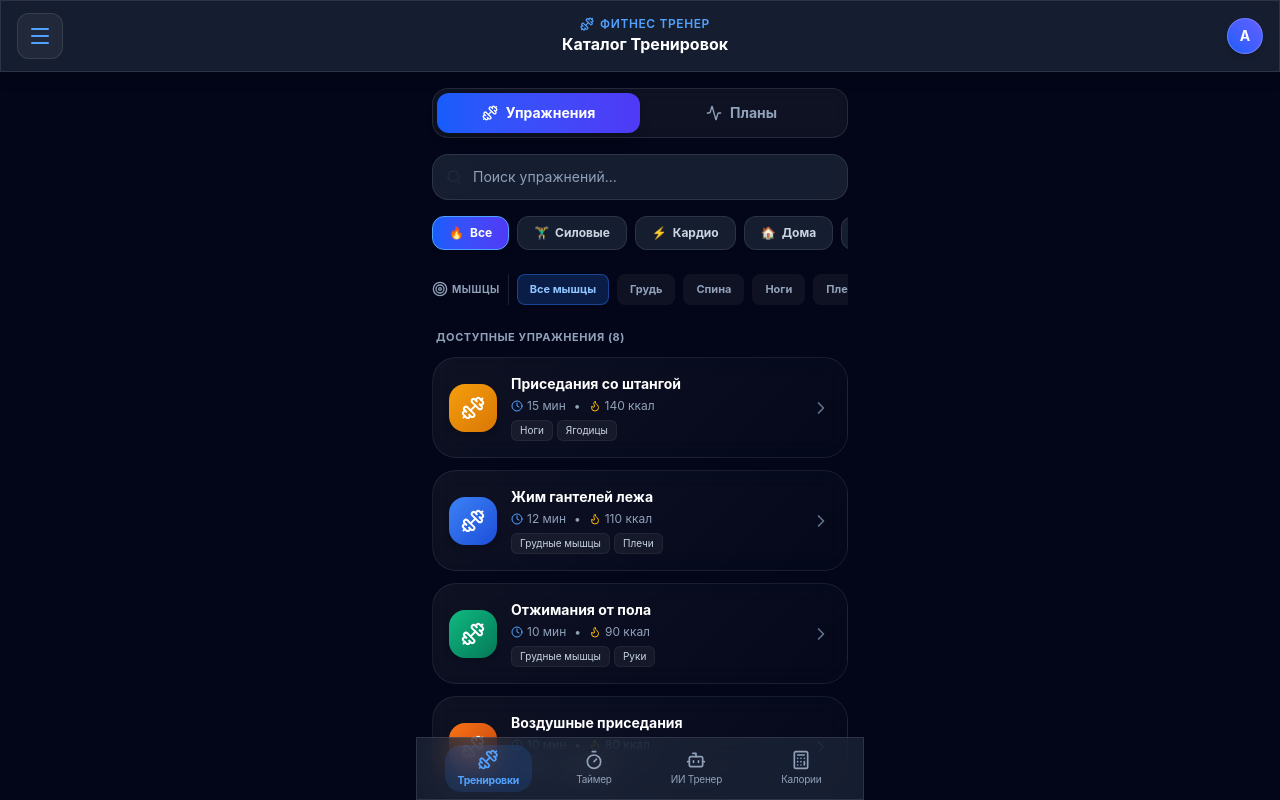
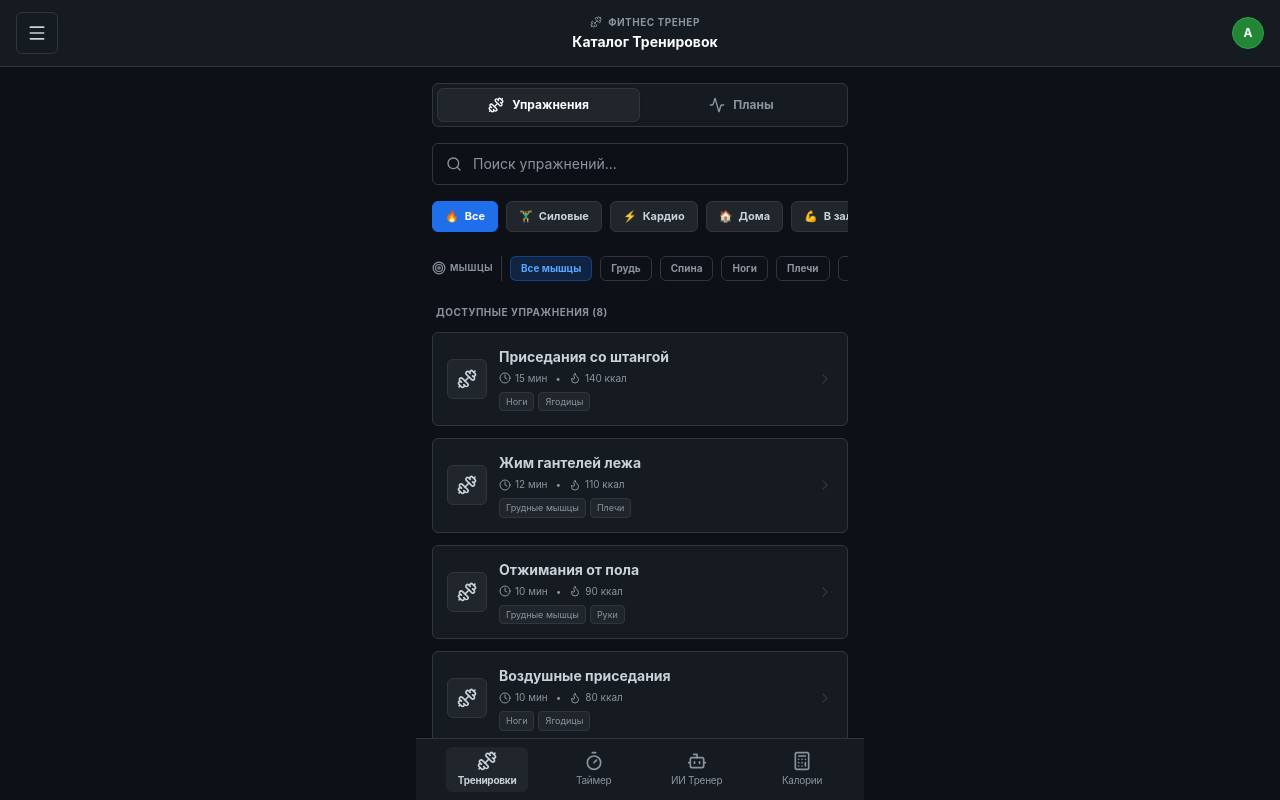
Before and after one commit to jixat/fitnes-trener, a React (Vite) app: page / in a window 1280 px wide. Shown: the top 800 px of the page. Built offline with nearby package versions, Linux system fonts and the light colour scheme.

Commit message:
Apply strict GitHub dark theme

```diff
--- a/src/App.jsx
+++ b/src/App.jsx
@@ -95,7 +95,7 @@ export default function App() {
   };
 
   return (
-    <div className="min-h-screen bg-slate-950 text-slate-100 flex flex-col selection:bg-blue-500 selection:text-white">
+    <div className="min-h-screen bg-[#0d1117] text-[#c9d1d9] flex flex-col selection:bg-[#238636] selection:text-white">
       {/* Header Bar */}
       <Header
         onOpenDrawer={() => setIsDrawerOpen(true)}
@@ -131,9 +131,9 @@ export default function App() {
                     setCurrentView('list');
                   }
                 }}
-                className="text-xs font-bold text-blue-400 hover:text-blue-300 flex items-center gap-1 bg-blue-500/10 px-3 py-1.5 rounded-xl border border-blue-500/20 active:scale-95 transition-all"
+                className="text-xs font-bold text-[#58a6ff] hover:text-[#79c0ff] flex items-center gap-1 bg-transparent px-3 py-1.5 rounded-md border border-[#30363d] active:scale-95 transition-all"
               >
-                <ArrowLeft className="w-3.5 h-3.5" /> К списку
+                <ArrowLeft className="w-3.5 h-3.5" /> Назад
               </button>
             </div>
           )}
@@ -173,7 +173,7 @@ export default function App() {
       </main>
 
       {/* Bottom Sticky Mobile Navigation Bar */}
-      <nav className="fixed bottom-0 left-0 right-0 glass-panel border-t border-white/10 z-30 px-3 py-2 flex justify-around items-center max-w-md mx-auto backdrop-blur-2xl">
+      <nav className="fixed bottom-0 left-0 right-0 bg-[#161b22] border-t border-[#30363d] z-30 px-3 py-2 flex justify-around items-center max-w-md mx-auto">
         {[
           { id: 'workouts', label: 'Тренировки', icon: Dumbbell },
           { id: 'timer', label: 'Таймер', icon: Timer },
@@ -189,10 +189,10 @@ export default function App() {
                 triggerHaptic('light');
                 setActiveTab(tab.id);
               }}
-              className={`flex flex-col items-center justify-center py-1 px-3 rounded-2xl transition-all duration-200 ${
+              className={`flex flex-col items-center justify-center py-1 px-3 rounded-md transition-all duration-200 ${
                 isActive
-                  ? 'text-blue-400 bg-blue-500/15 font-bold scale-105'
-                  : 'text-slate-400 hover:text-slate-200'
+                  ? 'text-[#c9d1d9] bg-[#21262d] font-bold'
+                  : 'text-[#8b949e] hover:text-[#c9d1d9]'
               }`}
             >
               <Icon className="w-5 h-5 mb-0.5" />
--- a/src/components/Header.jsx
+++ b/src/components/Header.jsx
@@ -1,5 +1,5 @@
 import React from 'react';
-import { Menu, Dumbbell, User, Sparkles } from 'lucide-react';
+import { Menu, Dumbbell } from 'lucide-react';
 import { useTelegram } from '../hooks/useTelegram';
 
 export function Header({ onOpenDrawer, title, activeTab }) {
@@ -11,30 +11,30 @@ export function Header({ onOpenDrawer, title, activeTab }) {
   };
 
   return (
-    <header className="sticky top-0 z-30 w-full glass-panel border-b border-white/10 px-4 py-3 flex items-center justify-between shadow-lg backdrop-blur-xl">
-      {/* Left: Hamburger menu icon matching sketch */}
+    <header className="sticky top-0 z-30 w-full bg-[#161b22] border-b border-[#30363d] px-4 py-3 flex items-center justify-between">
+      {/* Left: Hamburger menu icon */}
       <button
         onClick={handleMenuClick}
-        className="p-2.5 rounded-xl bg-white/5 hover:bg-white/10 active:scale-95 transition-all duration-200 border border-white/10 text-white flex items-center justify-center focus:outline-none"
+        className="p-2.5 rounded-md bg-transparent hover:bg-[#21262d] active:scale-95 transition-all duration-200 border border-[#30363d] text-[#c9d1d9] flex items-center justify-center focus:outline-none"
         aria-label="Open side menu"
       >
-        <Menu className="w-6 h-6 text-blue-400" />
+        <Menu className="w-5 h-5" />
       </button>
 
-      {/* Center: Dynamic title matching sketch ("наименование") */}
+      {/* Center: Dynamic title */}
       <div className="flex flex-col items-center justify-center text-center px-2 flex-1 mx-2">
-        <div className="flex items-center gap-1.5 text-xs font-semibold uppercase tracking-wider text-blue-400">
-          <Dumbbell className="w-3.5 h-3.5" />
+        <div className="flex items-center gap-1.5 text-[10px] font-bold uppercase tracking-wider text-[#8b949e]">
+          <Dumbbell className="w-3 h-3" />
           <span>Фитнес Тренер</span>
         </div>
-        <h1 className="text-base font-bold text-white truncate max-w-[200px]">
+        <h1 className="text-sm font-bold text-white truncate max-w-[200px] mt-0.5">
           {title || 'Каталог Тренировок'}
         </h1>
       </div>
 
       {/* Right: Telegram user info badge */}
       <div className="flex items-center gap-2">
-        <div className="w-9 h-9 rounded-full bg-gradient-to-tr from-blue-600 to-indigo-500 flex items-center justify-center text-white font-bold text-sm shadow-md border border-white/20">
+        <div className="w-8 h-8 rounded-full bg-[#238636] flex items-center justify-center text-white font-bold text-xs border border-[#2ea043]">
           {user?.first_name ? user.first_name[0].toUpperCase() : 'FT'}
         </div>
       </div>
--- a/src/components/WorkoutsList.jsx
+++ b/src/components/WorkoutsList.jsx
@@ -34,16 +34,16 @@ export function WorkoutsList({ onSelectExercise, onSelectPlan }) {
   return (
     <div className="w-full max-w-md mx-auto space-y-4 pb-12">
       {/* Tabs Selector */}
-      <div className="flex p-1 bg-white/5 border border-white/10 rounded-2xl backdrop-blur-sm">
+      <div className="flex p-1 bg-[#161b22] border border-[#30363d] rounded-md">
         <button
           onClick={() => {
             triggerHaptic('light');
             setActiveTab('exercises');
           }}
-          className={`flex-1 py-2.5 rounded-xl text-sm font-bold transition-all duration-200 flex items-center justify-center gap-2 ${
+          className={`flex-1 py-2 rounded-md text-xs font-bold transition-all duration-200 flex items-center justify-center gap-2 ${
             activeTab === 'exercises'
-              ? 'bg-gradient-to-r from-blue-600 to-indigo-600 text-white shadow-lg'
-              : 'text-slate-400 hover:text-white'
+              ? 'bg-[#21262d] text-white border border-[#30363d] shadow-sm'
+              : 'text-[#8b949e] hover:text-[#c9d1d9] border border-transparent'
           }`}
         >
           <Dumbbell className="w-4 h-4" /> Упражнения
@@ -53,10 +53,10 @@ export function WorkoutsList({ onSelectExercise, onSelectPlan }) {
             triggerHaptic('light');
             setActiveTab('plans');
           }}
-          className={`flex-1 py-2.5 rounded-xl text-sm font-bold transition-all duration-200 flex items-center justify-center gap-2 ${
+          className={`flex-1 py-2 rounded-md text-xs font-bold transition-all duration-200 flex items-center justify-center gap-2 ${
             activeTab === 'plans'
-              ? 'bg-gradient-to-r from-emerald-600 to-teal-500 text-white shadow-lg'
-              : 'text-slate-400 hover:text-white'
+              ? 'bg-[#21262d] text-white border border-[#30363d] shadow-sm'
+              : 'text-[#8b949e] hover:text-[#c9d1d9] border border-transparent'
           }`}
         >
           <Activity className="w-4 h-4" /> Планы
@@ -65,13 +65,13 @@ export function WorkoutsList({ onSelectExercise, onSelectPlan }) {
 
       {/* Search Input */}
       <div className="relative">
-        <Search className="w-4 h-4 text-slate-400 absolute left-3.5 top-1/2 -translate-y-1/2" />
+        <Search className="w-4 h-4 text-[#8b949e] absolute left-3.5 top-1/2 -translate-y-1/2" />
         <input
           type="text"
           value={searchQuery}
           onChange={(e) => setSearchQuery(e.target.value)}
           placeholder={activeTab === 'exercises' ? "Поиск упражнений..." : "Поиск планов..."}
-          className="w-full pl-10 pr-4 py-3 rounded-2xl glass-panel text-sm text-white placeholder-slate-400 border border-white/10 focus:outline-none focus:border-blue-500/50"
+          className="w-full pl-10 pr-4 py-2.5 rounded-md bg-[#0d1117] text-sm text-[#c9d1d9] placeholder-[#8b949e] border border-[#30363d] focus:outline-none focus:border-[#58a6ff]"
         />
       </div>
 
@@ -88,10 +88,10 @@ export function WorkoutsList({ onSelectExercise, onSelectPlan }) {
                     triggerHaptic('light');
                     setSelectedCategory(cat.id);
                   }}
-                  className={`px-4 py-2 rounded-xl text-xs font-bold whitespace-nowrap transition-all duration-200 border flex items-center gap-1.5 ${
+                  className={`px-3 py-1.5 rounded-md text-[11px] font-bold whitespace-nowrap transition-all duration-200 border flex items-center gap-1.5 ${
                     isActive
-                      ? 'bg-gradient-to-r from-blue-600 to-indigo-600 text-white border-blue-400 shadow-md'
-                      : 'glass-panel text-slate-300 border-white/10 hover:bg-slate-800'
+                      ? 'bg-[#1f6feb] text-white border-[#1f6feb]'
+                      : 'bg-[#21262d] text-[#c9d1d9] border-[#30363d] hover:bg-[#30363d]'
                   }`}
                 >
                   <span>{cat.icon}</span>
@@ -103,9 +103,9 @@ export function WorkoutsList({ onSelectExercise, onSelectPlan }) {
 
           {/* Muscle Groups Slider */}
           <div className="flex gap-2 overflow-x-auto pb-2 pt-1 no-scrollbar scroll-smooth">
-            <div className="flex items-center gap-1 text-slate-400 pr-2 border-r border-white/10 shrink-0">
-              <Target className="w-4 h-4" />
-              <span className="text-[10px] uppercase font-bold tracking-wider">Мышцы</span>
+            <div className="flex items-center gap-1 text-[#8b949e] pr-2 border-r border-[#30363d] shrink-0">
+              <Target className="w-3.5 h-3.5" />
+              <span className="text-[9px] uppercase font-bold tracking-wider">Мышцы</span>
             </div>
             {MUSCLE_GROUPS.map((muscle) => {
               const isActive = selectedMuscle === muscle.id;
@@ -116,10 +116,10 @@ export function WorkoutsList({ onSelectExercise, onSelectPlan }) {
                     triggerHaptic('light');
                     setSelectedMuscle(muscle.id);
                   }}
-                  className={`px-3 py-1.5 rounded-lg text-[11px] font-bold whitespace-nowrap transition-all duration-200 border ${
+                  className={`px-2.5 py-1 rounded-md text-[10px] font-bold whitespace-nowrap transition-all duration-200 border ${
                     isActive
-                      ? 'bg-blue-500/20 text-blue-300 border-blue-500/40 shadow-sm'
-                      : 'bg-white/5 text-slate-400 border-transparent hover:bg-white/10'
+                      ? 'bg-[#1f6feb]/20 text-[#58a6ff] border-[#1f6feb]/40'
+                      : 'bg-[#0d1117] text-[#8b949e] border-[#30363d] hover:bg-[#21262d]'
                   }`}
                 >
                   {muscle.label}
@@ -131,16 +131,16 @@ export function WorkoutsList({ onSelectExercise, onSelectPlan }) {
           {/* Workouts List */}
           <div className="space-y-3">
             <div className="flex items-center justify-between px-1">
-              <span className="text-[11px] font-bold uppercase tracking-wider text-slate-400">
+              <span className="text-[10px] font-bold uppercase tracking-wider text-[#8b949e]">
                 Доступные упражнения ({filteredWorkouts.length})
               </span>
             </div>
 
             {filteredWorkouts.length === 0 ? (
-              <div className="glass-panel p-8 text-center rounded-3xl border border-white/10 space-y-2">
-                <Filter className="w-8 h-8 text-slate-500 mx-auto" />
+              <div className="bg-[#161b22] p-8 text-center rounded-md border border-[#30363d] space-y-2">
+                <Filter className="w-6 h-6 text-[#8b949e] mx-auto" />
                 <div className="text-sm font-bold text-white">Упражнения не найдены</div>
-                <p className="text-xs text-slate-400">Попробуйте изменить категорию или фильтры</p>
+                <p className="text-xs text-[#8b949e]">Попробуйте изменить категорию или фильтры</p>
               </div>
             ) : (
               filteredWorkouts.map((workout) => (
@@ -150,34 +150,33 @@ export function WorkoutsList({ onSelectExercise, onSelectPlan }) {
                     triggerHaptic('medium');
                     onSelectExercise(workout);
                   }}
-                  className="w-full glass-card p-4 rounded-3xl text-left border border-white/10 hover:border-blue-500/40 transition-all duration-200 active:scale-[0.98] flex items-center justify-between group"
+                  className="w-full bg-[#161b22] p-3.5 rounded-md text-left border border-[#30363d] hover:border-[#58a6ff] transition-all duration-200 active:scale-[0.98] flex items-center justify-between group"
                 >
-                  <div className="flex items-center gap-3.5 flex-1 pr-2">
+                  <div className="flex items-center gap-3 flex-1 pr-2">
                     <div
-                      className="w-12 h-12 rounded-2xl flex items-center justify-center text-white font-bold shadow-md shrink-0"
-                      style={{ background: workout.imageBg || 'linear-gradient(135deg, #2563eb, #1d4ed8)' }}
+                      className="w-10 h-10 rounded-md flex items-center justify-center text-[#c9d1d9] bg-[#21262d] border border-[#30363d] shrink-0"
                     >
-                      <Dumbbell className="w-6 h-6" />
+                      <Dumbbell className="w-5 h-5" />
                     </div>
 
                     <div className="space-y-1 min-w-0">
-                      <h4 className="text-sm font-bold text-white group-hover:text-blue-400 transition-colors truncate">
+                      <h4 className="text-sm font-bold text-[#c9d1d9] group-hover:text-[#58a6ff] transition-colors truncate">
                         {workout.title}
                       </h4>
-                      <div className="flex items-center gap-2 text-xs text-slate-400 flex-wrap">
+                      <div className="flex items-center gap-2 text-[10px] text-[#8b949e] flex-wrap">
                         <span className="flex items-center gap-1">
-                          <Clock className="w-3 h-3 text-blue-400" />
+                          <Clock className="w-3 h-3 text-[#8b949e]" />
                           {workout.duration}
                         </span>
                         <span>•</span>
                         <span className="flex items-center gap-1">
-                          <Flame className="w-3 h-3 text-amber-400" />
+                          <Flame className="w-3 h-3 text-[#8b949e]" />
                           {workout.calories}
                         </span>
                       </div>
                       <div className="flex gap-1 flex-wrap pt-0.5">
                         {workout.targetMuscles.slice(0, 2).map((m, idx) => (
-                          <span key={idx} className="text-[10px] px-2 py-0.5 rounded-md bg-white/5 text-slate-300 border border-white/5">
+                          <span key={idx} className="text-[9px] px-1.5 py-0.5 rounded-sm bg-[#21262d] text-[#8b949e] border border-[#30363d]">
                             {m}
                           </span>
                         ))}
@@ -185,7 +184,7 @@ export function WorkoutsList({ onSelectExercise, onSelectPlan }) {
                     </div>
                   </div>
 
-                  <ChevronRight className="w-5 h-5 text-slate-500 group-hover:text-blue-400 transition-transform group-hover:translate-x-1 shrink-0" />
+                  <ChevronRight className="w-4 h-4 text-[#30363d] group-hover:text-[#58a6ff] transition-transform group-hover:translate-x-1 shrink-0" />
                 </button>
               ))
             )}
@@ -196,14 +195,14 @@ export function WorkoutsList({ onSelectExercise, onSelectPlan }) {
       {activeTab === 'plans' && (
         <div className="space-y-3 pt-2">
           <div className="flex items-center justify-between px-1">
-            <span className="text-[11px] font-bold uppercase tracking-wider text-slate-400">
+            <span className="text-[10px] font-bold uppercase tracking-wider text-[#8b949e]">
               Готовые программы ({filteredPlans.length})
             </span>
           </div>
 
           {filteredPlans.length === 0 ? (
-            <div className="glass-panel p-8 text-center rounded-3xl border border-white/10 space-y-2">
-              <Filter className="w-8 h-8 text-slate-500 mx-auto" />
+            <div className="bg-[#161b22] p-8 text-center rounded-md border border-[#30363d] space-y-2">
+              <Filter className="w-6 h-6 text-[#8b949e] mx-auto" />
               <div className="text-sm font-bold text-white">Планы не найдены</div>
             </div>
           ) : (
@@ -214,46 +213,40 @@ export function WorkoutsList({ onSelectExercise, onSelectPlan }) {
                   triggerHaptic('medium');
                   onSelectPlan?.(plan);
                 }}
-                className="w-full relative overflow-hidden glass-card p-5 rounded-3xl text-left border border-white/10 hover:border-emerald-500/40 transition-all duration-200 active:scale-[0.98] group"
+                className="w-full relative overflow-hidden bg-[#161b22] p-4 rounded-md text-left border border-[#30363d] hover:border-[#238636] transition-all duration-200 active:scale-[0.98] group"
               >
-                <div
-                  className="absolute inset-0 opacity-[0.03] group-hover:opacity-[0.08] transition-opacity"
-                  style={{ background: plan.imageBg }}
-                />
-
                 <div className="relative z-10 space-y-3">
                   <div className="flex justify-between items-start">
                     <div>
-                      <span className="text-[10px] font-bold px-2.5 py-1 rounded-lg bg-emerald-500/10 text-emerald-400 border border-emerald-500/20 mb-2 inline-block">
+                      <span className="text-[9px] font-bold px-2 py-0.5 rounded-sm bg-[#21262d] text-[#c9d1d9] border border-[#30363d] mb-2 inline-block">
                         {plan.level}
                       </span>
-                      <h4 className="text-base font-extrabold text-white group-hover:text-emerald-400 transition-colors">
+                      <h4 className="text-sm font-bold text-[#c9d1d9] group-hover:text-[#3fb950] transition-colors">
                         {plan.title}
                       </h4>
                     </div>
                     <div
-                      className="w-10 h-10 rounded-xl flex items-center justify-center text-white shadow-lg shrink-0"
-                      style={{ background: plan.imageBg }}
+                      className="w-8 h-8 rounded-md flex items-center justify-center text-[#c9d1d9] bg-[#21262d] border border-[#30363d] shrink-0"
                     >
-                      <Activity className="w-5 h-5" />
+                      <Activity className="w-4 h-4" />
                     </div>
                   </div>
 
-                  <p className="text-xs text-slate-300 leading-relaxed line-clamp-2">
+                  <p className="text-xs text-[#8b949e] leading-relaxed line-clamp-2">
                     {plan.description}
                   </p>
 
-                  <div className="flex items-center gap-4 text-xs font-semibold text-slate-400 pt-1 border-t border-white/10">
-                    <span className="flex items-center gap-1.5">
-                      <Clock className="w-3.5 h-3.5 text-blue-400" />
+                  <div className="flex items-center gap-3 text-[10px] font-bold text-[#8b949e] pt-2 border-t border-[#30363d]">
+                    <span className="flex items-center gap-1">
+                      <Clock className="w-3 h-3 text-[#8b949e]" />
                       {plan.duration}
                     </span>
-                    <span className="flex items-center gap-1.5">
-                      <Flame className="w-3.5 h-3.5 text-amber-400" />
+                    <span className="flex items-center gap-1">
+                      <Flame className="w-3 h-3 text-[#8b949e]" />
                       {plan.calories}
                     </span>
-                    <span className="flex items-center gap-1.5 ml-auto text-emerald-400 group-hover:translate-x-1 transition-transform">
-                      {plan.exercises.length} упр. <ChevronRight className="w-4 h-4" />
+                    <span className="flex items-center gap-1 ml-auto text-[#8b949e] group-hover:text-[#3fb950] group-hover:translate-x-1 transition-all">
+                      {plan.exercises.length} упр. <ChevronRight className="w-3 h-3" />
                     </span>
                   </div>
                 </div>
--- a/src/index.css
+++ b/src/index.css
@@ -43,18 +43,17 @@ body {
   min-height: 100vh;
 }
 
-/* Glassmorphism utility */
+/* Glassmorphism utility replaced with GitHub Strict Panels */
 .glass-panel {
-  background: rgba(30, 41, 59, 0.7);
-  backdrop-filter: blur(16px);
-  -webkit-backdrop-filter: blur(16px);
-  border: 1px solid rgba(255, 255, 255, 0.1);
+  background: #161b22;
+  border: 1px solid #30363d;
+  box-shadow: none;
 }
 
 .glass-card {
-  background: linear-gradient(135deg, rgba(255, 255, 255, 0.05) 0%, rgba(255, 255, 255, 0.01) 100%);
-  backdrop-filter: blur(12px);
-  border: 1px solid rgba(255, 255, 255, 0.08);
+  background: #0d1117;
+  border: 1px solid #30363d;
+  box-shadow: none;
 }
 
 /* Custom Scrollbar */
```
Also changed, not shown: src/components/ExerciseCard.jsx (+54 -56 lines), src/components/WorkoutTimer.jsx (+26 -32 lines).
